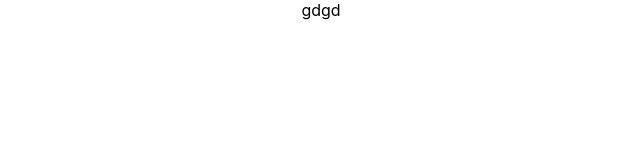
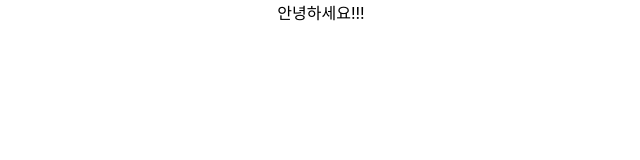
Before and after one commit to HangHaeB/airbnb_clone, a React (Create React App) app: page / in a window 1280 px wide. Shown: the top 160 px of the page, without its empty margins (319-959 px from the left). Built offline with nearby package versions, Linux system fonts and the light colour scheme.

Commit message:
두번째 커밋

```diff
--- a/src/App.js
+++ b/src/App.js
@@ -1,7 +1,7 @@
 import "./App.css";
 
 function App() {
-  return <div className="App">gdgd</div>;
+  return <div className="App">안녕하세요!!!</div>;
 }
 
 export default App;
```
